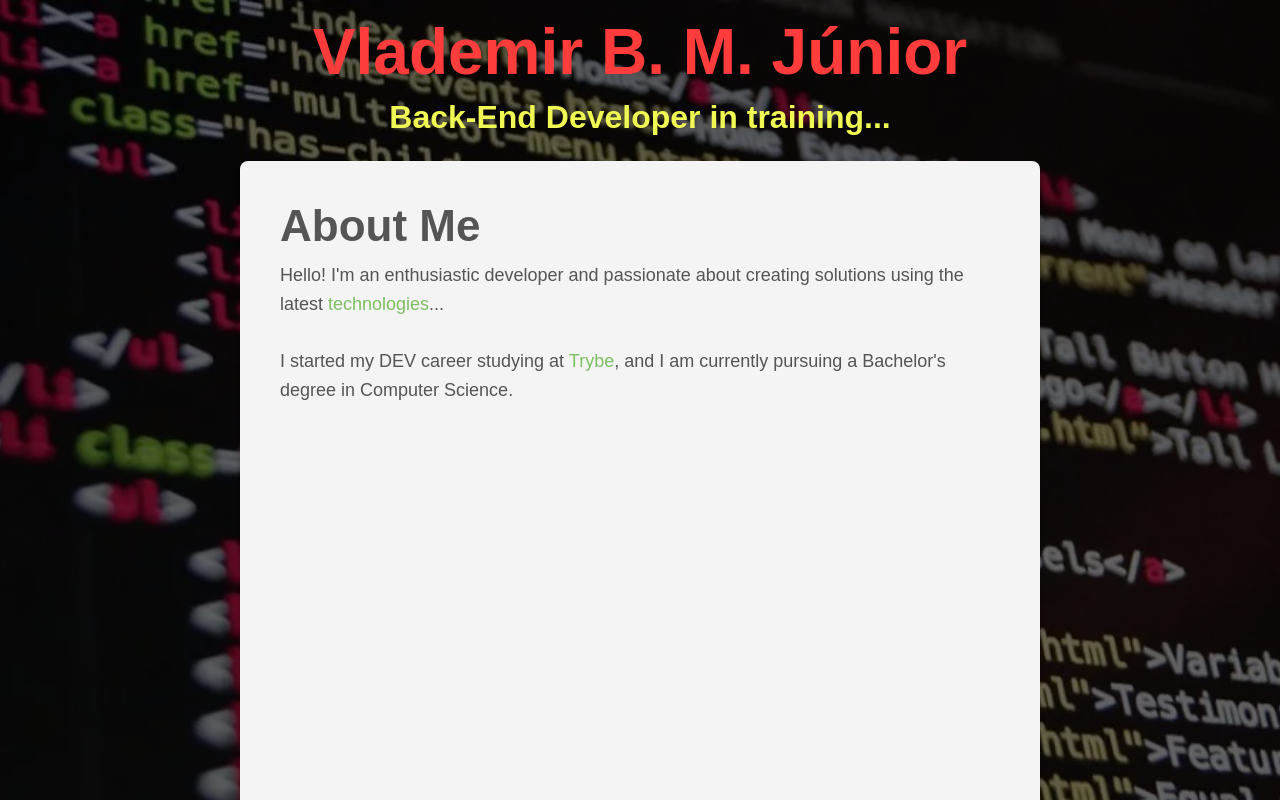
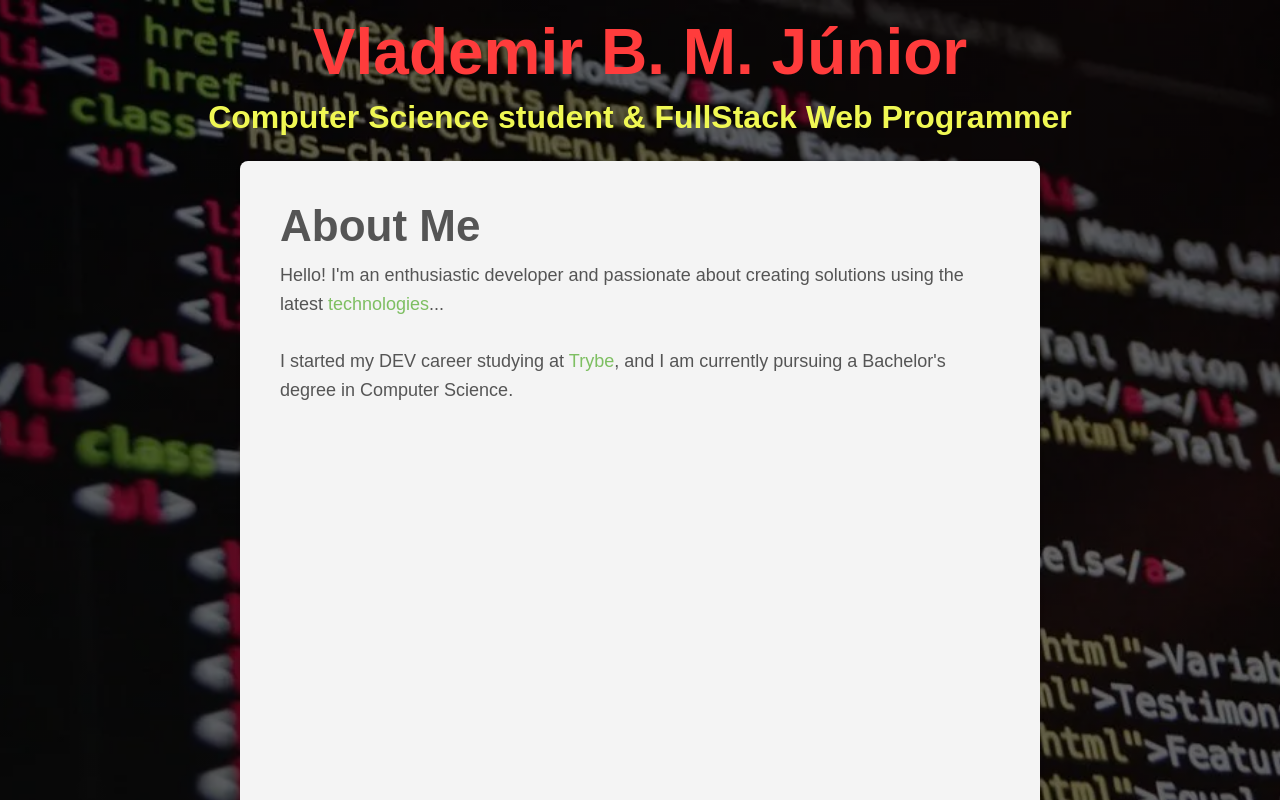
Before and after one commit to vlademir-junior/portfolio, a React (Vite) app: page /about in a window 1280 px wide. Shown: the top 800 px of the page. Built offline with nearby package versions, Linux system fonts and the light colour scheme; a web font is replaced by a local one.

Commit message:
Update Header.tsx

```diff
--- a/src/components/Header/Header.tsx
+++ b/src/components/Header/Header.tsx
@@ -5,7 +5,7 @@ export const Header: React.FC = () => {
   return (
     <header className={styles.header}>
       <h1>Vlademir B. M. Júnior</h1>
-      <h2>Back-End Developer in training...</h2>
+      <h2>Computer Science student & FullStack Web Programmer</h2>
     </header>
   );
 };
```
